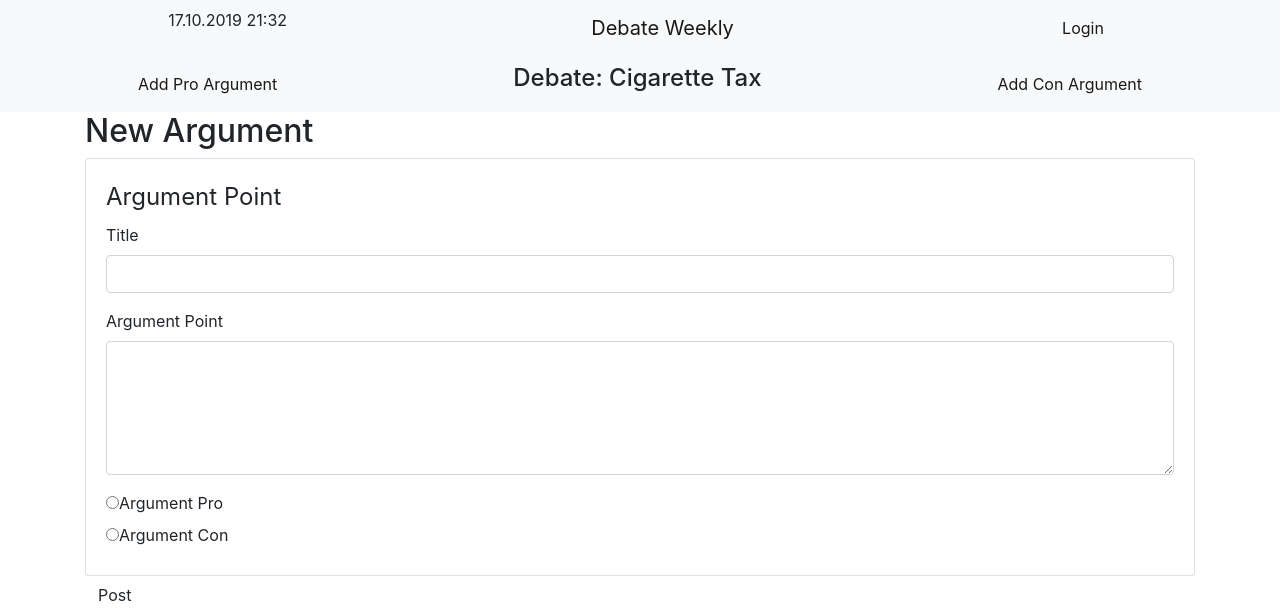
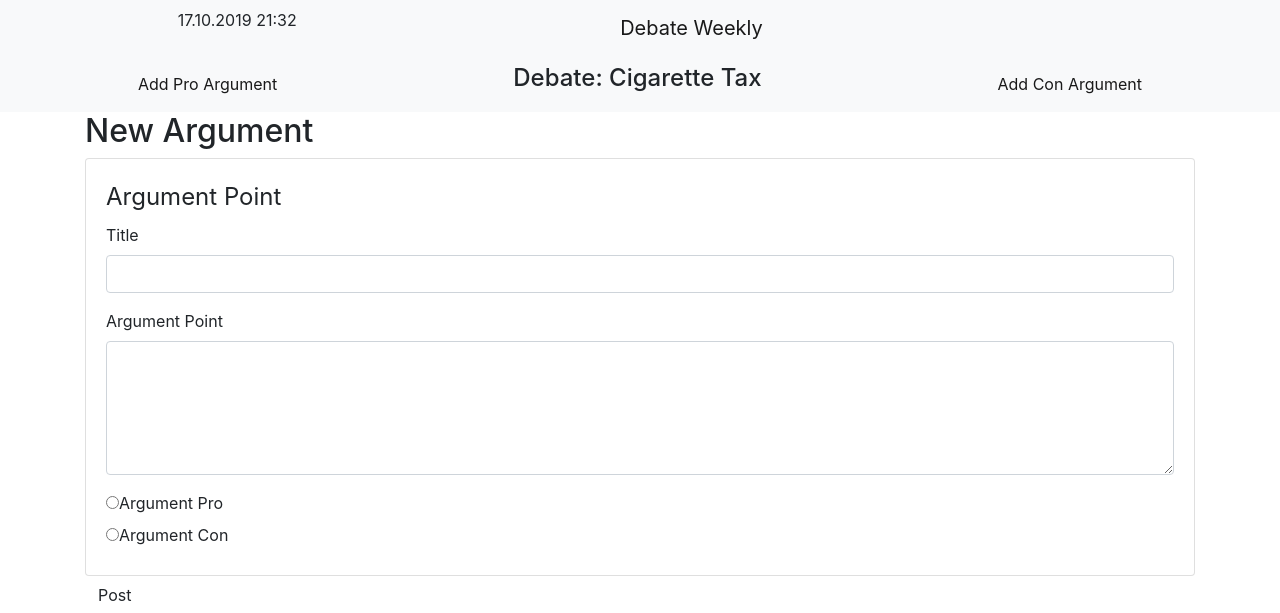
Before and after one commit to KitsuneNoctus/Debate-Weekly-App, a Flask app: page /arguments/new1 in a window 1280 px wide. Shown: the top 613 px of the page. Run offline with Flask 2, Linux system fonts and the light colour scheme; some libraries are stand-ins or nearby versions.

Commit message:
Added login with google. doesn't work

```diff
--- a/templates/base.html
+++ b/templates/base.html
@@ -5,6 +5,7 @@
     <title>Debate Weekly</title>
     <link rel='stylesheet' href='https://maxcdn.bootstrapcdn.com/bootstrap/4.3.1/css/bootstrap.min.css'>
     <script src="https://apis.google.com/js/platform.js" async defer></script>
+    <meta name="google-signin-client_id" content="1035584444479-hshlb4sqekh9nrjaovpbo5d6fdm8h3rn.apps.googleusercontent.com">
 
 </head>
 <body>
--- a/templates/partials/navbar.html
+++ b/templates/partials/navbar.html
@@ -18,7 +18,7 @@
             <a class="navbar-brand" href="/">Debate Weekly</a>
         </li>
         <li class="nav-item active float-right">
-            <a class="nav-link" href="/">Login</a>
+            <div class="g-signin2" data-onsuccess="onSignIn"></div>
         </li>
     </ul>
   </div>
```
